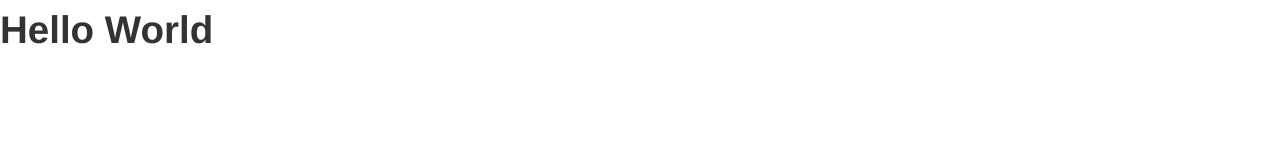
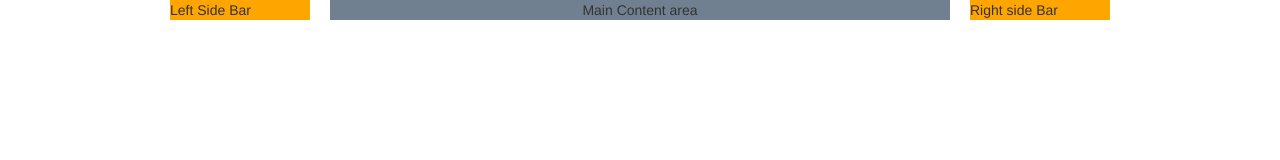
Before and after one commit to prasoonparashar49/Bootcamp, a plain HTML site: page BootstrapDemo/index.html in a window 1280 px wide. Drawn offline with Linux system fonts and the light colour scheme.

Commit message:
changing simple html to a simple grid

```diff
--- a/BootstrapDemo/index.html
+++ b/BootstrapDemo/index.html
@@ -3,9 +3,29 @@
 	<title>Bootstrap Demo</title>
 	<meta name="viewport" content="width=device-width, initial-scale=1.0">
 	<link href="css/bootstrap.css" rel="stylesheet" type="text/css">
+	<style>
+		.span2{
+			background-color:orange;
+		}
+		.span8{
+			background-color:slategray;
+		}
+	</style>
 </head>
 <body>
-	<h1>Hello World</h1>
+	<div class='container'>
+		<div class="row">
+			<div class="span2">
+				Left Side Bar
+			</div>
+			<div class="span8 text-center" >
+				Main Content area
+			</div>
+			<div class="span2">
+				Right side Bar
+			</div>
+		</div>
+	</div>
 	<script src="js/jquery-3.2.1.min.js" type="text/javascript"></script>
 	<script src="js/bootstrap.js" type="text/javascript"></script>
 </body>
```
